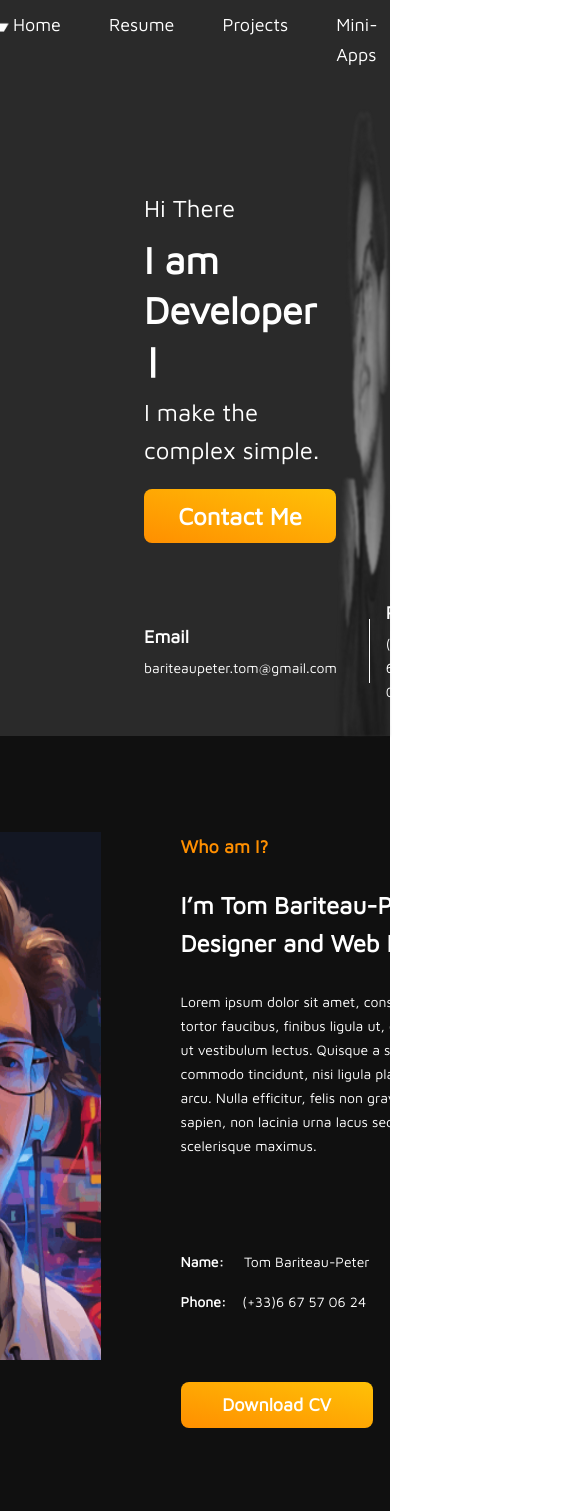
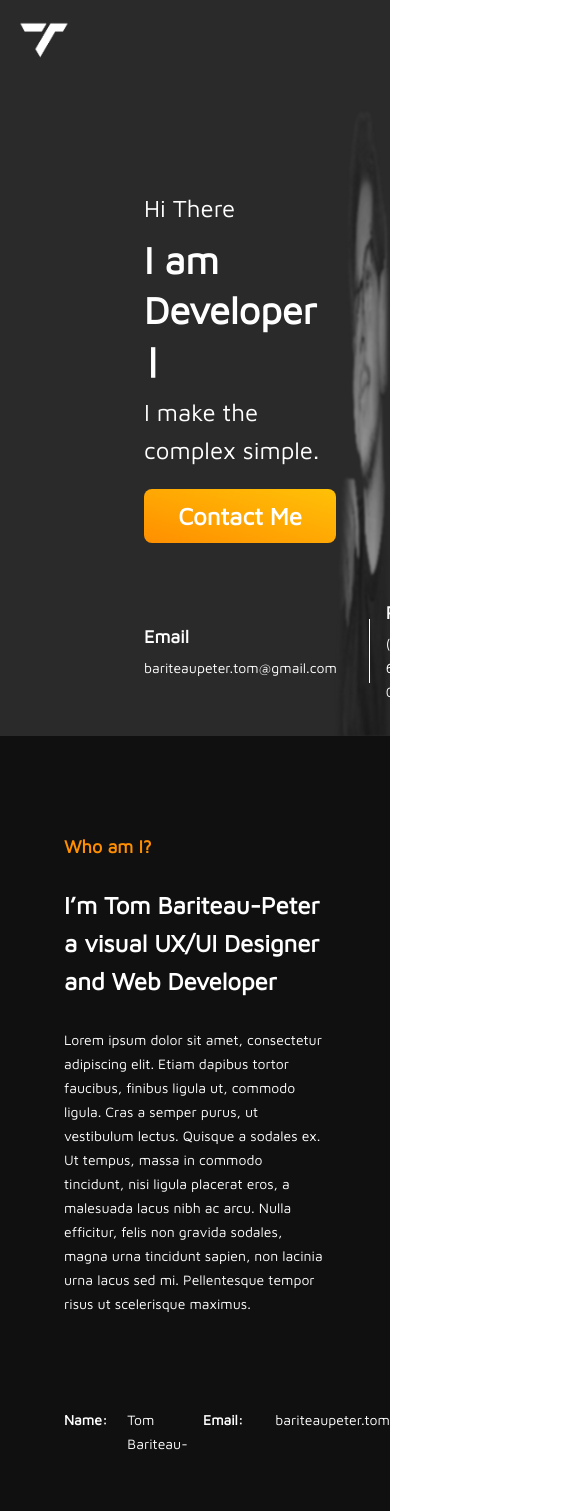
Before and after one commit to Tomi-Tom/Tomfolio, a React (Vite) app: page / in a window 390 px wide. Shown: the top 1511 px of the page, 585 px wide, since content can reach past the window. Built offline with nearby package versions, Linux system fonts and the light colour scheme.

Commit message:
fix: a little responsive

```diff
--- a/src/components/Home/PresentationSection.tsx
+++ b/src/components/Home/PresentationSection.tsx
@@ -6,15 +6,19 @@ export default function PresentationSection(): ReactElement {
   return (
     <section className={'flex select-none justify-center'}>
       <div
-        className="relative flex h-180 px-32 py-24"
+        className="h-180 relative flex overflow-hidden px-32 py-24 max-lg:px-16"
         style={{ width: '1440px' }}
       >
-        <div className={'flex h-full w-156 overflow-hidden bg-orange-800'}>
+        <div
+          className={
+            'w-156 flex h-full overflow-hidden bg-orange-800 max-lg:hidden'
+          }
+        >
           <img src={Photo} alt="presentation" />
         </div>
         <div
           className={
-            'flex h-full w-full flex-col space-y-6 pl-20 text-neutral-white'
+            'flex h-full w-full flex-col space-y-6 pl-20 text-neutral-white max-lg:pl-0'
           }
         >
           <p className={'body-bold-default text-orange-800'}>Who am I?</p>
--- a/src/components/Home/ServicesSection.tsx
+++ b/src/components/Home/ServicesSection.tsx
@@ -49,7 +49,7 @@ export default function ServicesSection(): ReactElement {
   return (
     <section className={'flex select-none justify-center'}>
       <div
-        className=" relative flex flex-col justify-between px-32 py-24 text-neutral-white"
+        className=" relative flex flex-col justify-between overflow-hidden px-32 py-24 text-neutral-white max-lg:items-center max-lg:justify-center max-lg:px-8"
         style={{ width: '1440px' }}
       >
         <img
@@ -57,13 +57,18 @@ export default function ServicesSection(): ReactElement {
           alt="services"
           className={'left-54 absolute top-14'}
         />
-        <h3 className={'text-4xl font-bold'}>My Services</h3>
-        <div className={'grid grid-cols-3 gap-8 py-32'}>
+        <h3 className={'text-4xl font-bold '}>My Services</h3>
+        <div className={'flex w-full items-center justify-center'}>
+          <div
+            className={
+              'grid grid-cols-3  gap-8 py-32 max-xl:grid-cols-2 max-lg:grid-cols-1'
+            }
+          >
             {services.map((service, index) => (
               <div
                 key={index}
                 className={
-                'flex h-64 w-96 rounded-lg bg-background-secondary shadow-lg transition-all duration-300 hover:translate-y-3 hover:bg-orange-900 hover:shadow-none'
+                  'flex h-64 w-96 rounded-lg bg-background-secondary shadow-lg transition-all duration-300 hover:translate-y-3 hover:bg-orange-900 hover:shadow-none max-lg:w-80'
                 }
               >
                 <div
@@ -79,6 +84,7 @@ export default function ServicesSection(): ReactElement {
             ))}
           </div>
         </div>
+      </div>
     </section>
   )
 }
--- a/src/components/Home/heroBannerSection.tsx
+++ b/src/components/Home/heroBannerSection.tsx
@@ -8,7 +8,7 @@ export default function HeroBannerSection(): ReactElement {
       className={'flex w-full select-none justify-center bg-background-primary'}
     >
       <div
-        className="relative flex h-164 items-center justify-between pl-36"
+        className="h-164 relative flex items-center justify-between overflow-hidden pl-36"
         style={{ width: '1440px' }}
       >
         <div className={'flex h-full flex-col'}>
@@ -27,7 +27,7 @@ export default function HeroBannerSection(): ReactElement {
           <img
             src={BlurPhoto}
             alt="blurry background"
-            className=" absolute bottom-0 h-160 w-112"
+            className=" h-160 w-112 absolute bottom-0"
             style={{ filter: 'blur(1px)' }}
           />
         </div>
--- a/src/components/Layout/Navbar.tsx
+++ b/src/components/Layout/Navbar.tsx
@@ -27,11 +27,11 @@ export default function Navbar(): ReactElement {
   return (
     <header className="sticky top-0 z-30 flex h-20 w-full select-none justify-center bg-background-primary px-4">
       <div
-        className={'z-40 flex items-center justify-between'}
+        className={'z-40 flex items-center justify-between overflow-hidden'}
         style={{ width: '1440px' }}
       >
         <img src={Logo} alt="Logo" className="h-14 w-14" />
-        <div className={'body-default flex space-x-12'}>
+        <div className={'body-default flex space-x-12 max-lg:hidden'}>
           {links.map((link) => (
             <a
               key={link.route}
```
Lines whose indentation alone changed are shown as unchanged.
